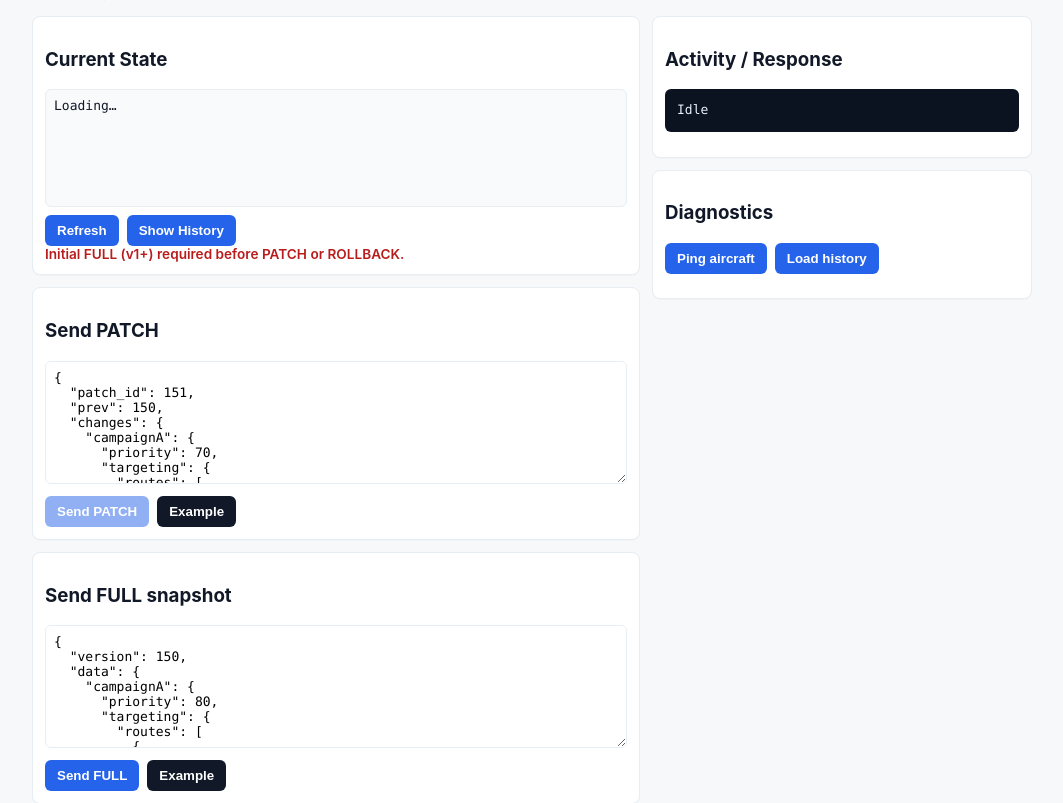
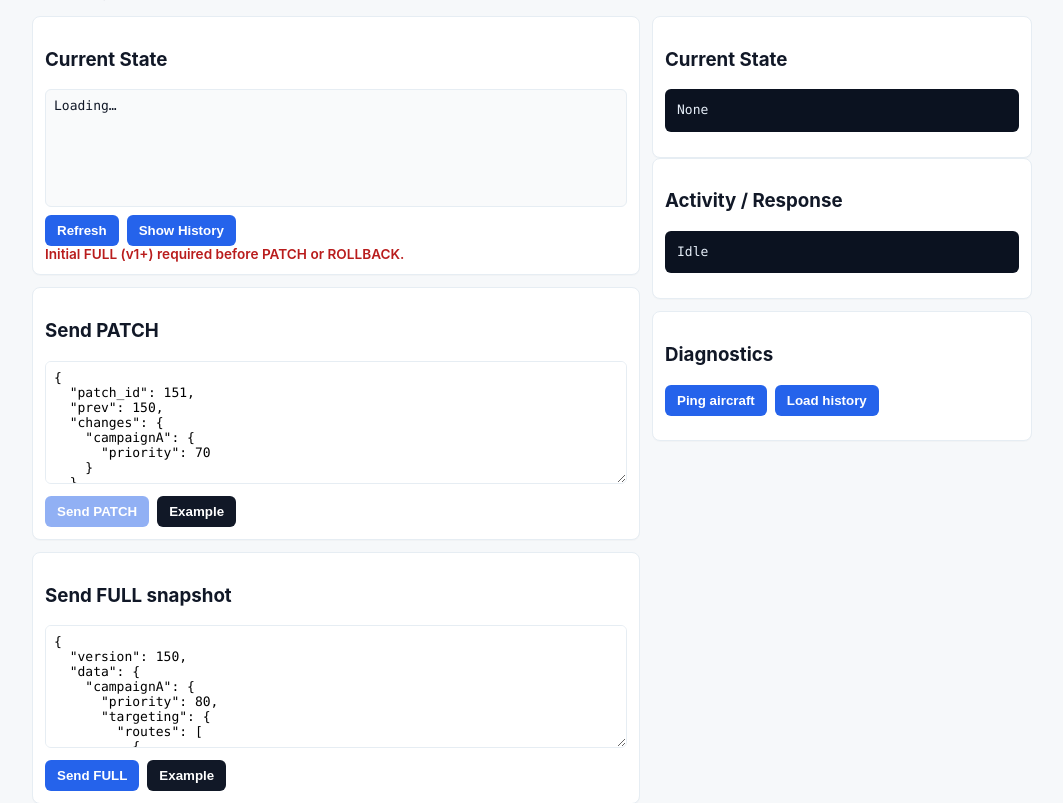
Before and after one commit to AntAvionics/mock-media-settings, a Python web app: template templates/index.html in a window 1280 px wide. Shown: the part 61-864 px from the top of the page, without its empty margins (108-1171 px from the left). Run offline with Jinja, Linux system fonts and the light colour scheme; the template is opened without the code that fills it, so the values that code supplies are empty.

Commit message:
Implement UI for current aircraft state

```diff
--- a/static/resource/examplePatch.json
+++ b/static/resource/examplePatch.json
@@ -5,15 +5,7 @@
     {
         "campaignA":
         {
-            "priority": 70,
-            "targeting":
-            {
-                "routes": [{ "origin": "LAX", "destination": "NRT" }, { "origin": "SFO", "destination": "HND" }],
-                "flight_duration_min": 360,
-                "flight_duration_max": 900,
-                "time_of_day": ["evening", "red_eye"],
-                "audience_tags": ["business", "economy"]
-            }
+            "priority": 70
         }
     }
 }
--- a/templates/index.html
+++ b/templates/index.html
@@ -123,6 +123,11 @@
     <!-- RIGHT -->
     <div>
       <div class="card">
+        <h3>Current State</h3>
+        <pre id="currentState">None</pre>
+      </div>
+
+      <div class="card">
         <h3>Activity / Response</h3>
         <pre id="activity">Idle</pre>
       </div>
@@ -190,6 +195,7 @@
     body:JSON.stringify(obj)
   });
   renderActivity(res); refreshState();
+  renderAircraftState();
 }
 
 async function sendFull() {
@@ -200,6 +206,7 @@
     body:JSON.stringify(obj)
   });
   renderActivity(res); refreshState();
+  renderAircraftState();
 }
 
 async function sendRollback() {
@@ -209,6 +216,7 @@
     body:JSON.stringify({ target })
   });
   renderActivity(res); refreshState();
+  renderAircraftState();
 }
 
 /* Helpers to insert examples */
@@ -228,12 +236,19 @@
 async function pingAircraft() {
   const res = await fetchJson('/api/ping');
   renderActivity(res);
+  renderAircraftState();
 }
 
 /* ---------- rendering ---------- */
 function renderActivity(res) {
   document.getElementById('activity').textContent =
     res.json ? pretty(res.json) : res.text;
+}
+
+async function renderAircraftState() {
+  const res = await fetchJson('/api/aircraft_state');
+  if (!res.json) return;
+  document.getElementById('currentState').textContent = pretty(res.json["active"]);
 }
 
 function renderStateSummary(state) {
```
Also changed, not shown: app/app.py (+17 -0 lines).
